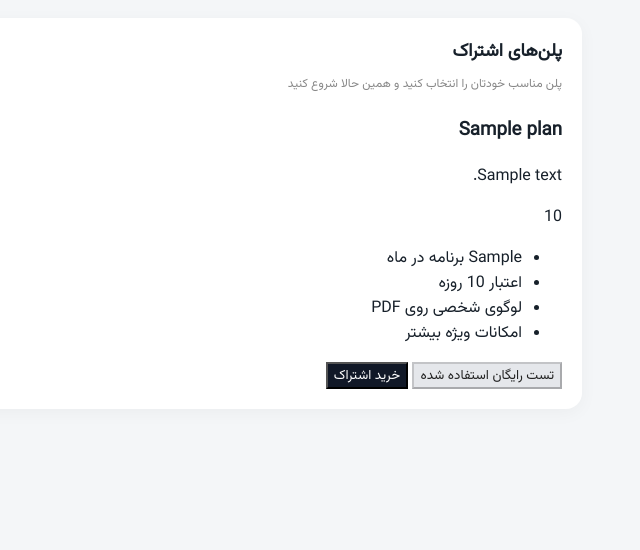
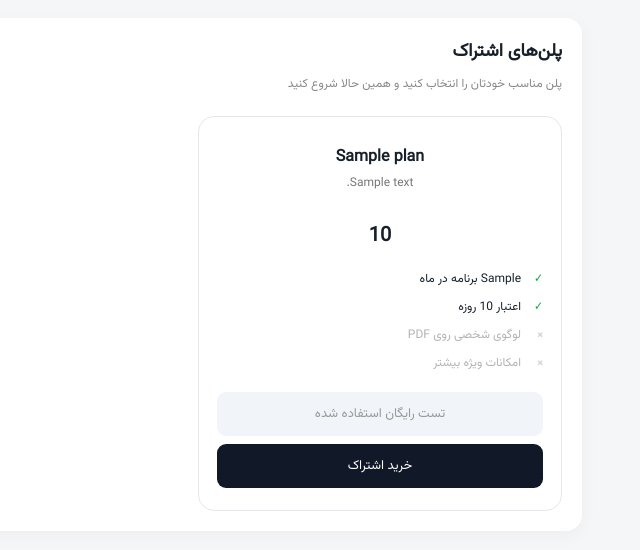
Before and after one commit to atenaaryafard/fitplan, a Flask app: page /subscribe in a window 1280 px wide. Shown: the part 65-615 px from the top of the page, without its empty margins (640-1280 px from the left). Run offline with Flask 3, Linux system fonts and the light colour scheme; the visitor is signed in with stand-in values (Sample User, id 1); a database or web service that is not in the repository returns one stand-in record (values such as "Sample title"); some libraries are stand-ins or nearby versions.

Commit message:
Update style.css

```diff
--- a/static/style.css
+++ b/static/style.css
@@ -1692,3 +1692,266 @@ button {
 .exercise-guide-disabled {
     color: #999999;
 }
+
+
+/* =====================================
+   SUBSCRIBE / PLANS
+===================================== */
+
+.plans-grid {
+
+    display: grid;
+
+    grid-template-columns: repeat(3, 1fr);
+
+    gap: 16px;
+
+}
+
+.plan-card {
+
+    position: relative;
+
+    border: 1.5px solid #e5e7eb;
+
+    border-radius: 16px;
+
+    padding: 22px 18px;
+
+    display: flex;
+
+    flex-direction: column;
+
+    background: white;
+
+}
+
+.plan-card.plan-featured {
+
+    border-color: #111827;
+
+    box-shadow: 0 10px 30px rgba(17,24,39,.08);
+
+}
+
+.plan-badge {
+
+    position: absolute;
+
+    top: -12px;
+
+    right: 50%;
+
+    transform: translateX(50%);
+
+    background: #111827;
+
+    color: white;
+
+    font-size: 11px;
+
+    padding: 5px 14px;
+
+    border-radius: 20px;
+
+    white-space: nowrap;
+
+}
+
+.plan-title {
+
+    font-size: 16px;
+
+    margin: 6px 0 4px;
+
+    text-align: center;
+
+}
+
+.plan-desc {
+
+    font-size: 12px;
+
+    color: #777;
+
+    text-align: center;
+
+    margin: 0 0 14px;
+
+    min-height: 32px;
+
+}
+
+.plan-price {
+
+    font-size: 20px;
+
+    font-weight: 900;
+
+    text-align: center;
+
+    margin-bottom: 18px;
+
+}
+
+.plan-features {
+
+    list-style: none;
+
+    padding: 0;
+
+    margin: 0 0 20px;
+
+    display: flex;
+
+    flex-direction: column;
+
+    gap: 10px;
+
+    flex-grow: 1;
+
+}
+
+.plan-features li {
+
+    font-size: 12px;
+
+    padding-right: 22px;
+
+    position: relative;
+
+}
+
+.feature-yes::before {
+
+    content: "✓";
+
+    position: absolute;
+
+    right: 0;
+
+    color: #16a34a;
+
+    font-weight: 900;
+
+}
+
+.feature-no::before {
+
+    content: "×";
+
+    position: absolute;
+
+    right: 0;
+
+    color: #d1d5db;
+
+    font-weight: 900;
+
+}
+
+.feature-no {
+
+    color: #b3b3b3;
+
+}
+
+.plan-actions {
+
+    display: flex;
+
+    flex-direction: column;
+
+    gap: 8px;
+
+}
+
+.plan-actions button {
+
+    width: 100%;
+
+    border: none;
+
+    padding: 12px;
+
+    border-radius: 9px;
+
+    font-size: 13px;
+
+}
+
+.plan-actions button:disabled {
+
+    background: #f1f5f9;
+
+    color: #999;
+
+    cursor: not-allowed;
+
+}
+
+
+/* =====================================
+   PAYMENT BOX (از قبل داشتیم، تکمیلی)
+===================================== */
+
+.card-info-box {
+
+    background: #f8fafc;
+
+    border-radius: 10px;
+
+    padding: 16px;
+
+    display: flex;
+
+    flex-direction: column;
+
+    gap: 6px;
+
+    text-align: center;
+
+    font-size: 13px;
+
+}
+
+.card-info-box strong {
+
+    font-size: 18px;
+
+    letter-spacing: 1px;
+
+}
+
+.order-note {
+
+    font-size: 11px;
+
+    color: #888;
+
+    margin-top: 10px;
+
+    text-align: center;
+
+}
+
+
+/* =====================================
+   MOBILE
+===================================== */
+
+@media (max-width: 700px) {
+
+    .plans-grid {
+
+        grid-template-columns: 1fr;
+
+    }
+
+    .plan-card.plan-featured {
+
+        order: -1;
+
+    }
+
+}
```
